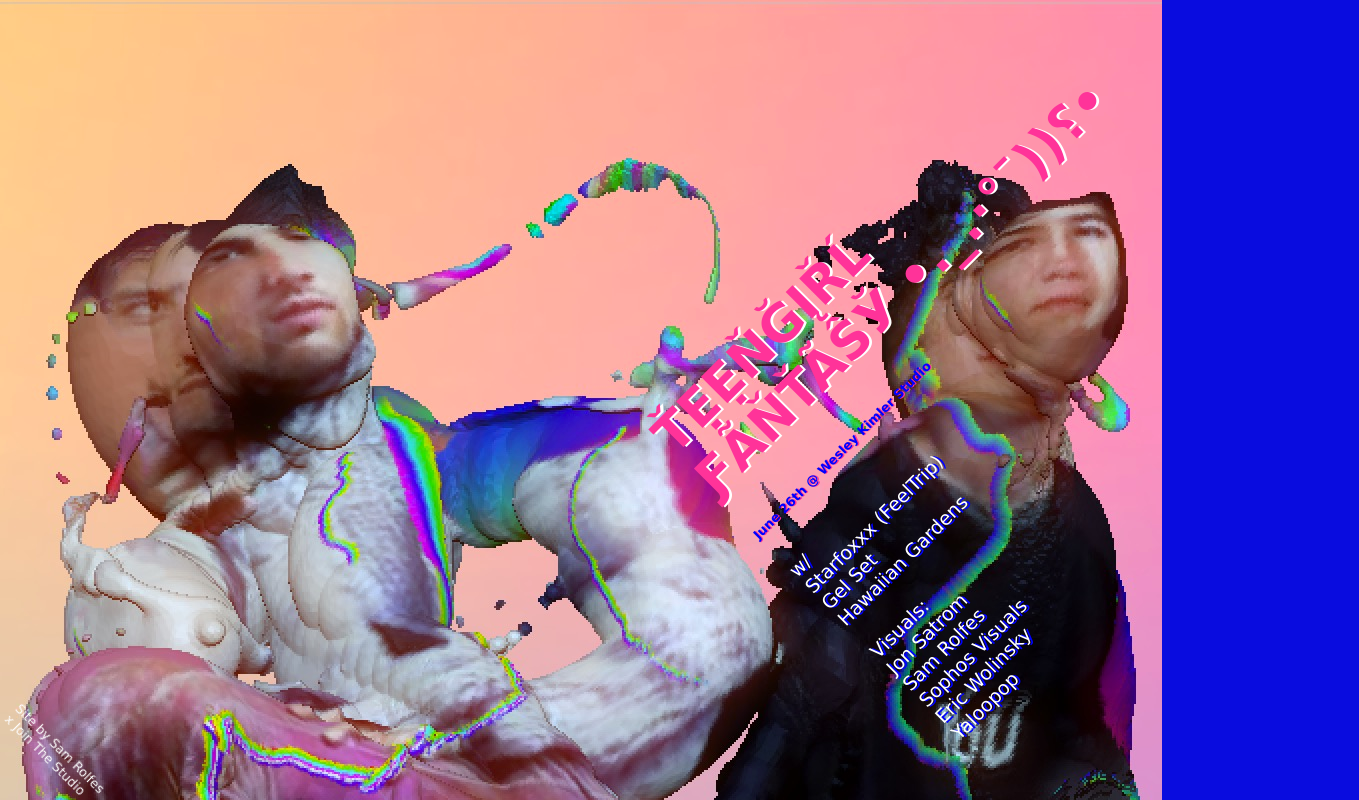
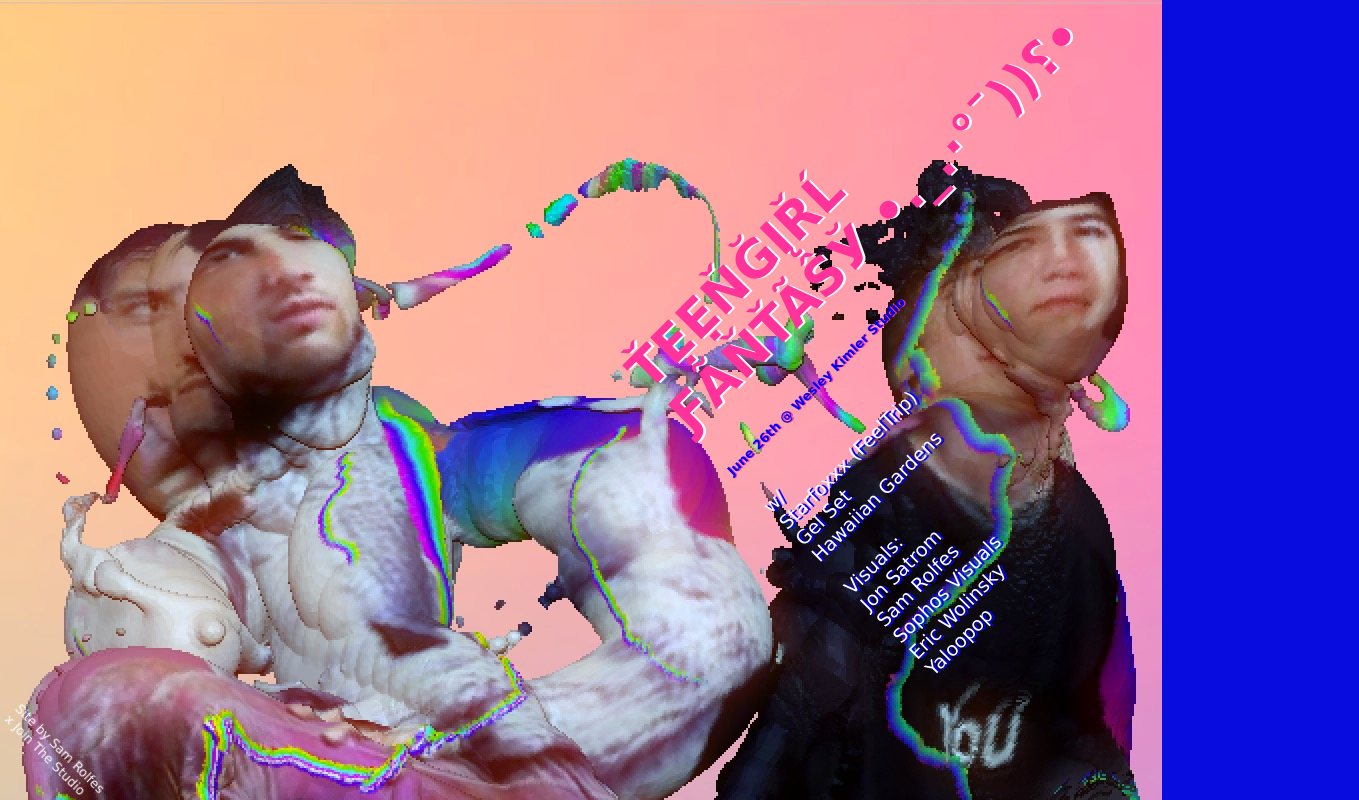
Before and after one commit to alivnal/teengirl.jointhestudio.com, a plain HTML site: page index.html in a window 1280 px wide. Shown: the top 800 px of the page, 1359 px wide, since content can reach past the window. Drawn offline with nearby package versions, Linux system fonts and the light colour scheme.

Commit message:
Update index.html

```diff
--- a/index.html
+++ b/index.html
@@ -40,8 +40,8 @@
 				#info {
 						position: absolute;
 						position: absolute;
-    top: -1vw;
-    right: 1vw;
+    top: -6vw;
+    right: 3vw;
 						color: #ffffff;
 						font-family:Verdana;
 
```
